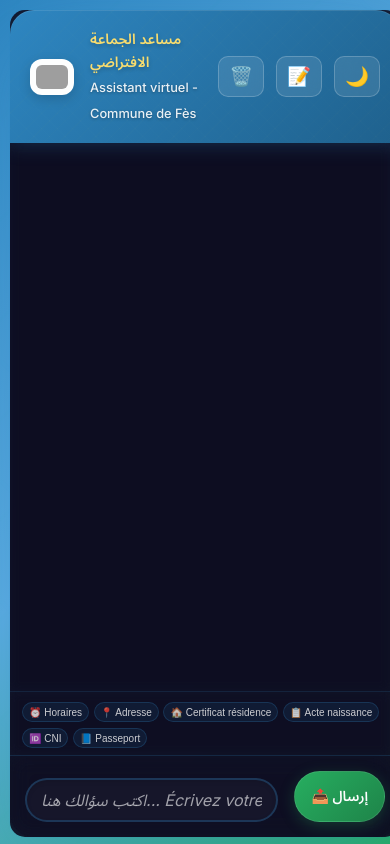
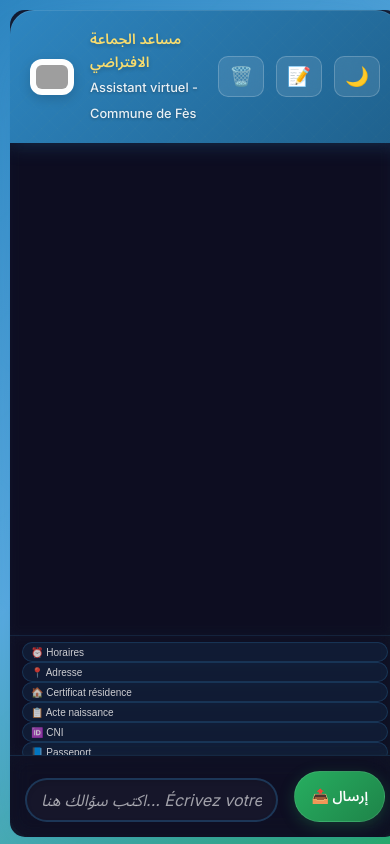
Before and after one commit to VERGIL-maycry/Chatbot_commune, a Flask app: page / in a window 390 px wide. Run offline with Flask 3, Linux system fonts and the light colour scheme; grey boxes are pictures that could not be loaded.

Commit message:
suggestion redesign hor

```diff
--- a/static/styles.css
+++ b/static/styles.css
@@ -676,16 +676,15 @@ body[data-font-size="xlarge"] .answer-section {
 .quick-replies, .conversation-replies {
     padding: 8px 16px;
     display: flex;
-    flex-wrap: wrap;
-    gap: 4px;
+    flex-direction: column;
+    gap: 3px;
     background: rgba(15, 15, 35, 0.2);
     border-top: 1px solid rgba(46, 134, 193, 0.15);
     animation: slideUp 0.4s ease-out;
     backdrop-filter: blur(5px);
-    max-height: 80px;
+    max-height: 150px;
     overflow-y: auto;
-    justify-content: flex-start;
-    align-items: center;
+    align-items: stretch;
 }
 
 /* Scrollbar for quick replies */
@@ -726,23 +725,24 @@ body[data-font-size="xlarge"] .answer-section {
     background: rgba(46, 134, 193, 0.15);
     color: var(--off-white);
     border: 1px solid rgba(46, 134, 193, 0.3);
-    padding: 4px 8px;
+    padding: 4px 12px;
     border-radius: 16px;
     font-size: 11px;
     font-weight: 400;
     cursor: pointer;
     transition: all 0.2s ease;
     white-space: nowrap;
-    text-align: center;
+    text-align: left;
     backdrop-filter: blur(5px);
-    display: inline-flex;
+    display: flex;
     align-items: center;
-    justify-content: center;
-    gap: 3px;
+    justify-content: flex-start;
+    gap: 6px;
     height: 22px;
     overflow: hidden;
     text-overflow: ellipsis;
     opacity: 0.8;
+    width: 100%;
 }
 
 .quick-reply-btn:hover {
@@ -1017,13 +1017,13 @@ body.light-theme .suggestions-dropup::-webkit-scrollbar-thumb:hover {
 
     /* Ensure quick reply buttons don't cause horizontal scroll */
     .quick-replies, .conversation-replies {
-        gap: 3px;
+        gap: 2px;
         padding: 6px 12px;
-        max-height: 60px;
+        max-height: 100px;
     }
 
     .quick-reply-btn {
-        padding: 3px 6px;
+        padding: 3px 8px;
         font-size: 10px;
         height: 20px;
         border-radius: 12px;
@@ -1103,12 +1103,12 @@ body.light-theme .suggestions-dropup::-webkit-scrollbar-thumb:hover {
 
     .quick-replies, .conversation-replies {
         padding: 6px 12px;
-        gap: 4px;
-        max-height: 70px;
+        gap: 3px;
+        max-height: 120px;
     }
 
     .quick-reply-btn {
-        padding: 4px 8px;
+        padding: 4px 10px;
         font-size: 11px;
         height: 22px;
         border-radius: 14px;
@@ -1187,7 +1187,7 @@ body.light-theme .suggestions-dropup::-webkit-scrollbar-thumb:hover {
     }
 
     .quick-reply-btn {
-        padding: 3px 6px;
+        padding: 3px 8px;
         font-size: 10px;
         height: 20px;
         border-radius: 12px;
```
